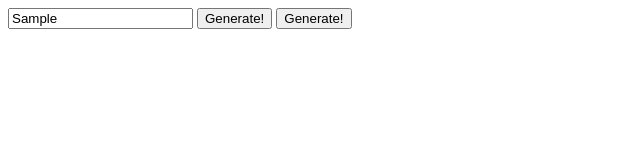
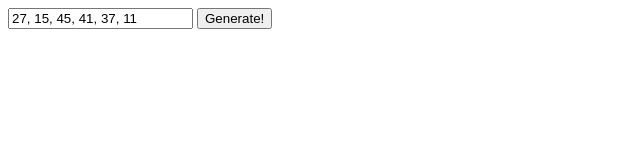
Before and after one commit to davron028/nnoco-lotto-gen, a plain HTML site: page index.html in a window 1280 px wide. Both pictures are taken after typing "Sample" into the empty fields and a click on the button "Generate!". Shown: the whole page, without its empty margins (0-640 px from the left). Drawn offline with nearby package versions, Linux system fonts and the light colour scheme.

Commit message:
Added event handler

```diff
--- a/index.html
+++ b/index.html
@@ -1,20 +1,20 @@
 <!DOCTYPE html>
 <html>
 <head>
-<title>Lotto Number Generator</title>
-</head>
-<body>
-<input<!DOCTYPE html>
-<html>
-<head>
-<title>Lotto Number Generator</title>
+<meta charset="UTF-8">
+<title>Lotto Number Generater</title>
+<script src="./js/app.js"></script>
+<script src="https://ajax.googleapis.com/ajax/libs/jquery/2.2.4/jquery.min.js"></script>
 </head>
 <body>
 <input id="inputGenerated">
 <button id="btnGenerate">Generate!</button>
+<script>
+$(function() {
+$('#btnGenerate').click(function() {
+$('#inputGenerated').val(generate().join(', '));
+})
+});
+</script>
 </body>
 </html>
-<id="inputGenerated">
-<button id="btnGenerate">Generate!</button>
-</body>
-</html>
```
